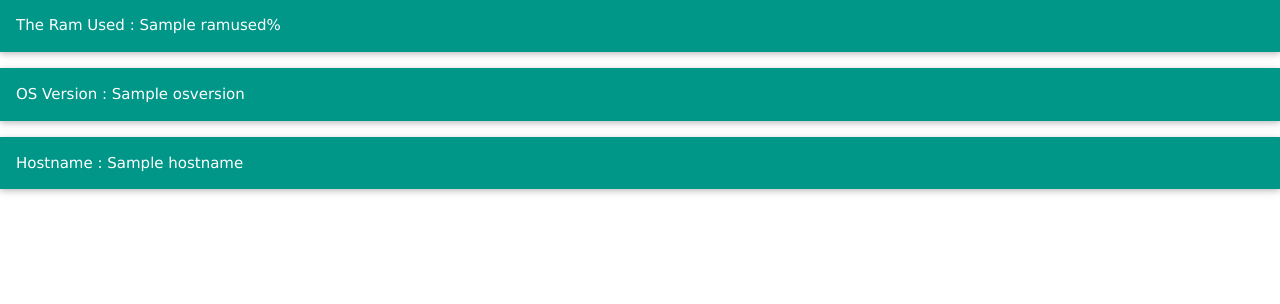
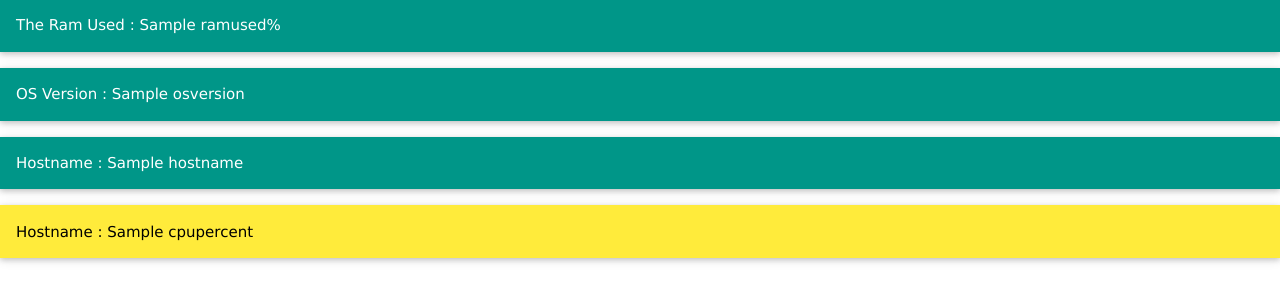
Before and after one commit to mayurguptaiiitm/pythonwebapp, a Flask app: template templates/index.html in a window 1280 px wide. Shown: the part 160-464 px from the top of the page. Run offline with Flask 2, Linux system fonts and the light colour scheme; the template is opened without the code that fills it: most values are stand-ins (such as "Sample title", 1, 10 or a date in 2020).

Commit message:
changes for cpu

```diff
--- a/main.py
+++ b/main.py
@@ -5,7 +5,7 @@ app = Flask(__name__)
 @app.route("/")
 
 def index():
-    return render_template('index.html', cores=psutil.cpu_count(), ramused=psutil.virtual_memory()[2], osversion=platform.platform(),hostname=socket.gethostname())
+    return render_template('index.html', cores=psutil.cpu_count(), ramused=psutil.virtual_memory()[2], osversion=platform.platform(),hostname=socket.gethostname(), cpupercent=str(round(float(os.popen('''grep 'cpu ' /proc/stat | awk '{usage=($2+$4)*100/($2+$4+$5)} END {print usage }' ''').readline()),2)))
 
 if __name__ == "__main__":
     app.run(host='0.0.0.0')
--- a/templates/index.html
+++ b/templates/index.html
@@ -10,5 +10,6 @@
     <div class="w3-panel w3-card w3-teal"><p>The Ram Used : {{ ramused }}%</p></div>
     <div class="w3-panel w3-card w3-teal"><p>OS Version : {{ osversion }}</p></div>
     <div class="w3-panel w3-card w3-teal"><p>Hostname : {{ hostname }}</p></div>
+    <div class="w3-panel w3-card w3-yellow"><p>Hostname : {{ cpupercent }}</p></div>
 </body>
 </html>
```
